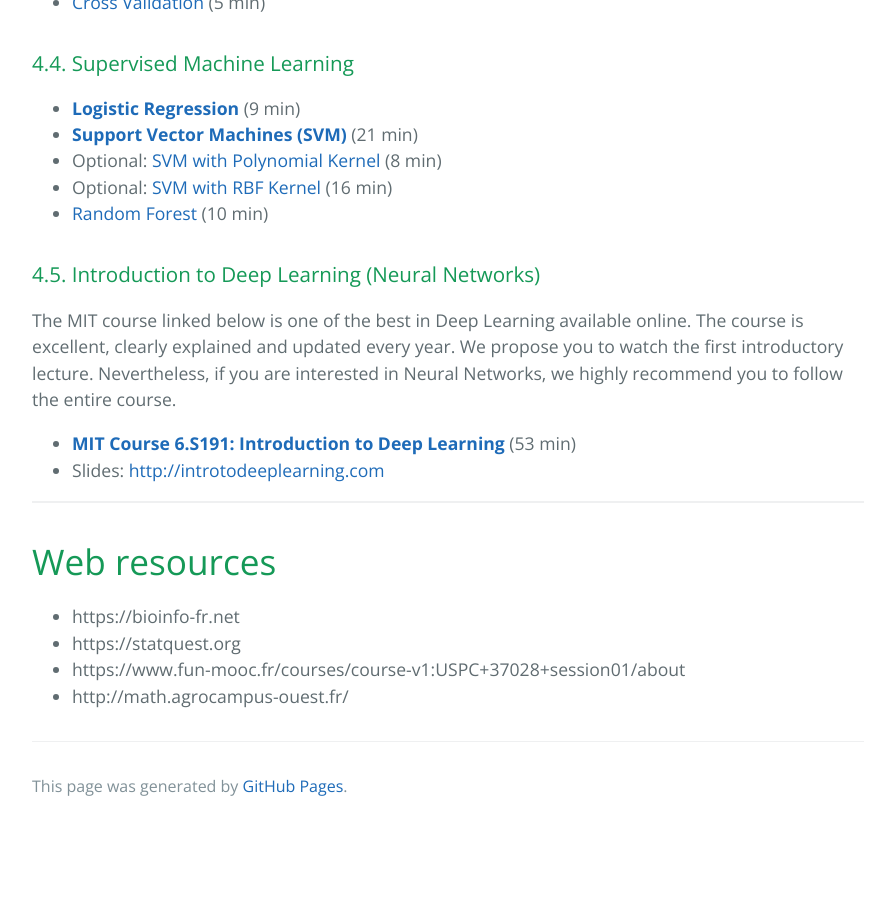
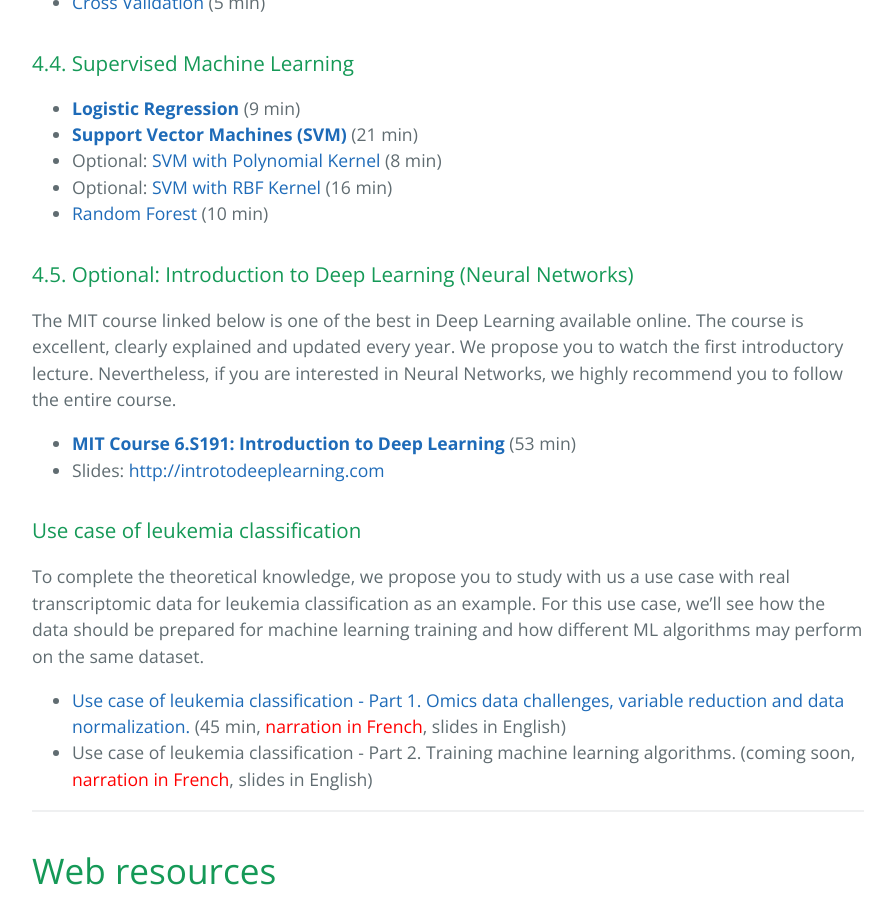
Before and after one commit to epimed/epimed.github.io, a Jekyll site: the page built from index.md, in a window 1280 px wide and 900 px high, scrolled down 3067 px. Shown: the whole window, without its empty margins (192-1087 px from the left). Built offline with Jekyll 4.4.1, drawn with Linux system fonts in a browser that asks for light colours; before the commit the page ends 3897 px from its top, so only the background shows below that.

Commit message:
Update session 4

```diff
--- a/index.md
+++ b/index.md
@@ -106,12 +106,19 @@
 * Optional: <a href="https://www.youtube.com/watch?v=Qc5IyLW_hns" target="_blank">SVM with RBF Kernel</a> (16 min)
 * <a href="https://www.youtube.com/watch?v=J4Wdy0Wc_xQ" target="_blank">Random Forest</a> (10 min)
 
-### 4.5. Introduction to Deep Learning (Neural Networks)
+### 4.5. Optional: Introduction to Deep Learning (Neural Networks)
 
 The MIT course linked below is one of the best in Deep Learning available online. The course is excellent, clearly explained and updated every year. We propose you to watch the first introductory lecture. Nevertheless, if you are interested in Neural Networks, we highly recommend you to follow the entire course.
 
 * <a href="https://www.youtube.com/watch?v=njKP3FqW3Sk" target="_blank">**MIT Course 6.S191: Introduction to Deep Learning**</a> (53 min)
 * Slides: <a href="http://introtodeeplearning.com" target="_blank">http://introtodeeplearning.com</a>
+
+### Use case of leukemia classification
+
+To complete the theoretical knowledge, we propose you to study with us a use case with real transcriptomic data for leukemia classification as an example. For this use case, we'll see how the data should be prepared for machine learning training and how different ML algorithms may perform on the same dataset.
+
+* <a href="https://www.youtube.com/watch?v=DotE25SLYUA" target="_blank">Use case of leukemia classification - Part 1. Omics data challenges, variable reduction and data normalization.</a> (45 min, <font color="red">narration in French</font>, slides in English)
+* Use case of leukemia classification - Part 2. Training machine learning algorithms. (coming soon, <font color="red">narration in French</font>, slides in English)
 
 * * *
 
```
